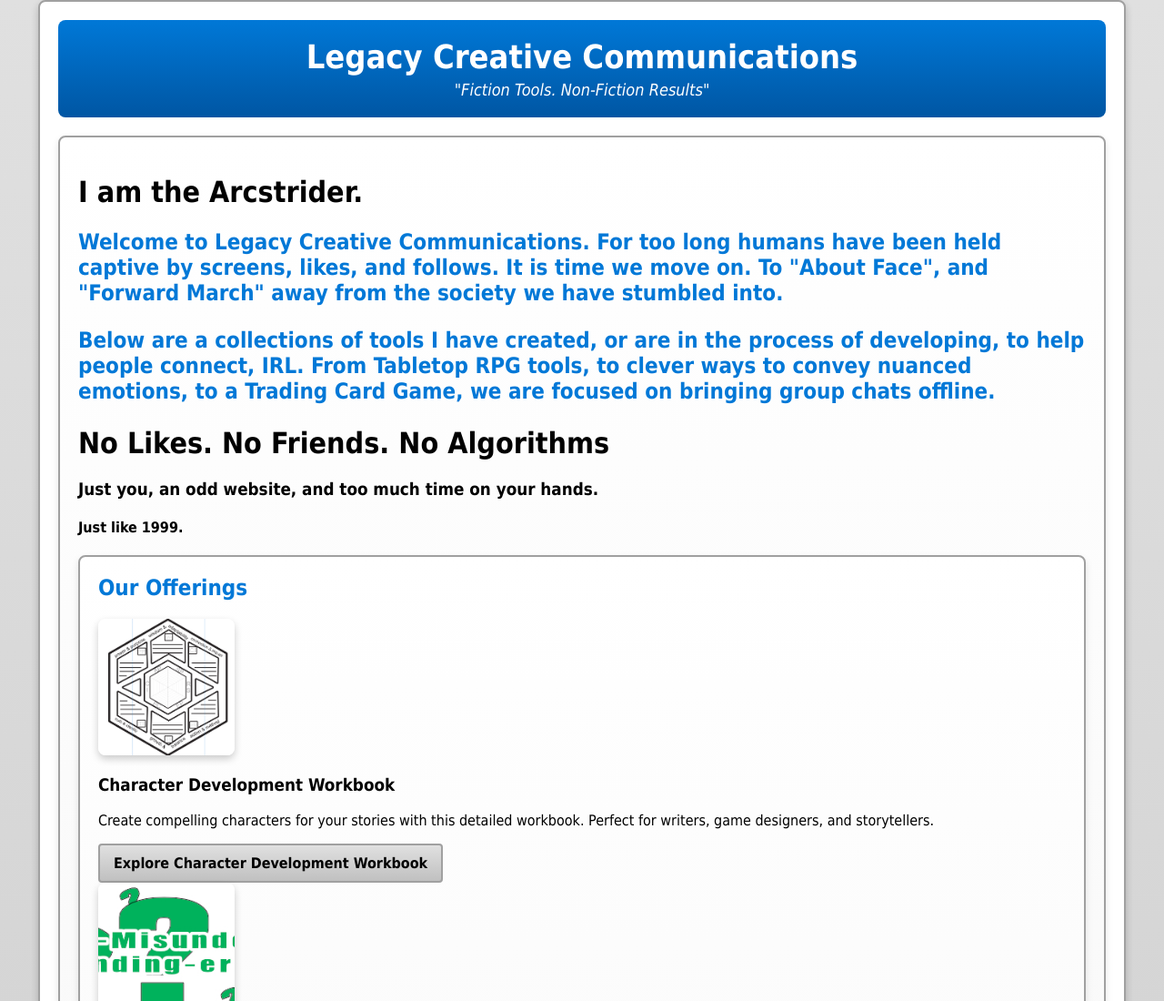
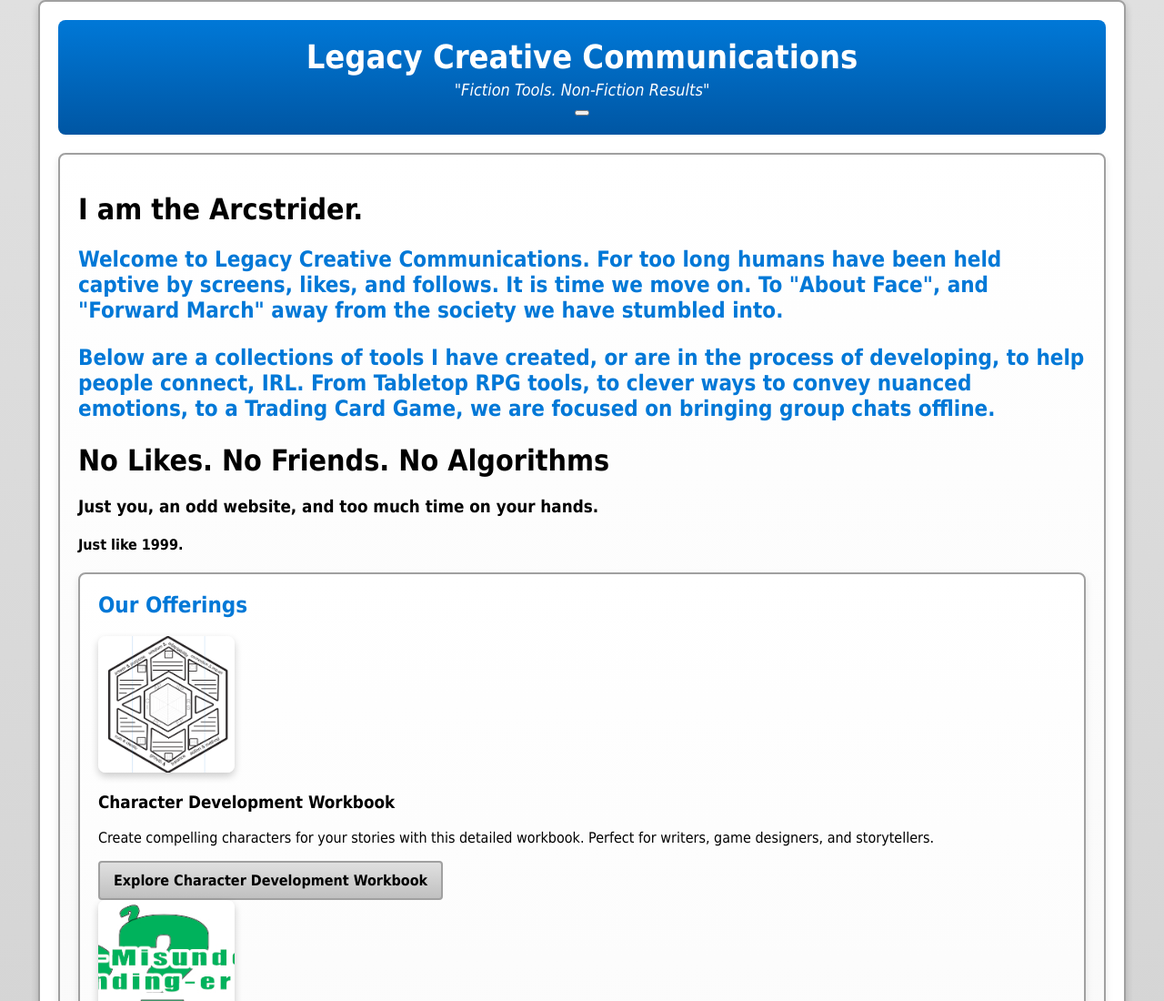
Before and after one commit to TurnaFraze/LegacyCreative, a plain HTML site: page index.html in a window 1280 px wide. Shown: the top 1100 px of the page at 91% size. Drawn offline with Linux system fonts and the light colour scheme.

Commit message:
Update index.html

```diff
--- a/index.html
+++ b/index.html
@@ -12,6 +12,10 @@
     <header class="header">
       <h1>Legacy Creative Communications</h1>
       <p class="tagline">"Fiction Tools. Non-Fiction Results"</p>
+
+<button>
+<link href="https://www.facebook.com/profile.php?id=61575903810101">
+</button>
     </header>
 
     <!-- Main Content -->
```
